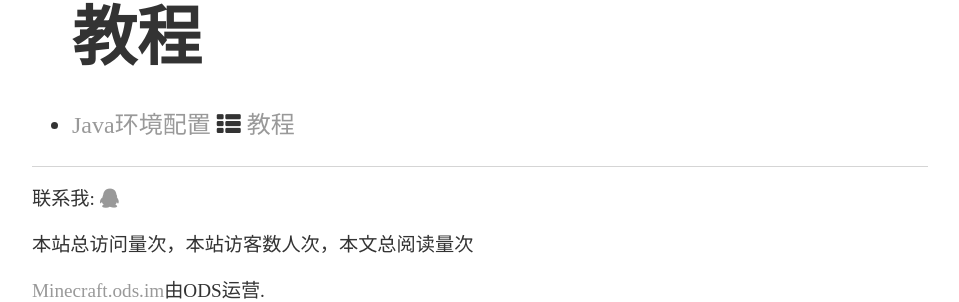
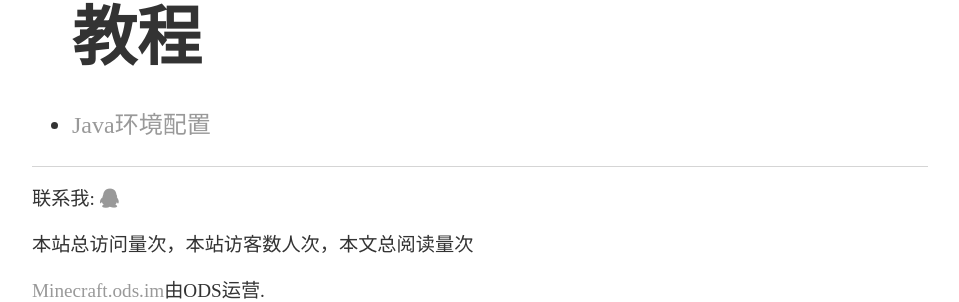
Before and after one commit to vlian5/Minecraft, a Jekyll site: the page built from page/1category.html, in a window 1280 px wide. Shown: the part 173-475 px from the top of the page, without its empty margins (160-1119 px from the left). Built offline with Jekyll 4.4.1, drawn with Linux system fonts in a browser that asks for light colours; comment, search, counter and statistics services are not loaded; a style sheet for code colours, icons or effects is not loaded.

Commit message:
Update 1category.html

```diff
--- a/page/1category.html
+++ b/page/1category.html
@@ -19,7 +19,6 @@ type: page
                         <li>
                             <a class="title" href="{{ post.url | prepend: site.baseurl }}">{{ post.title }}</a>
 
-                            {% include category.html %}
                         </li>
                         {% endif %}
                     {% endfor %}
```
